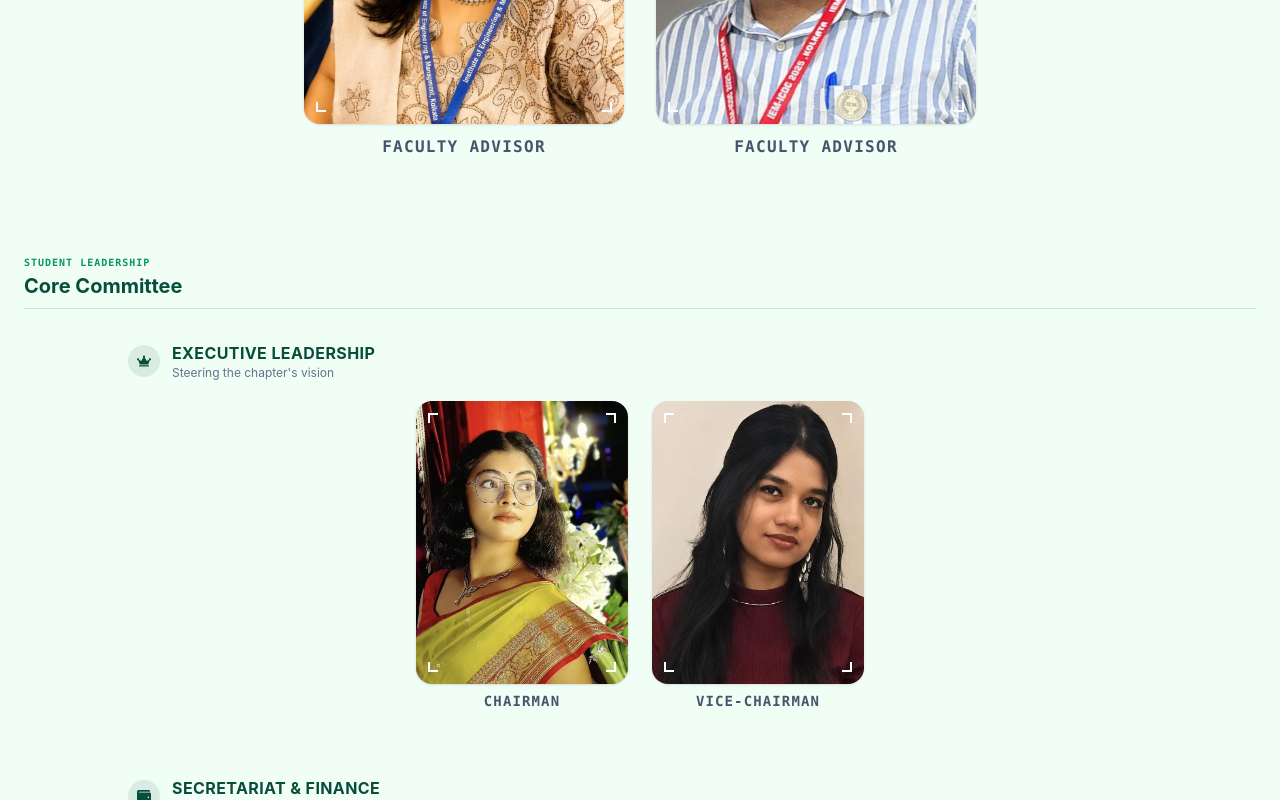
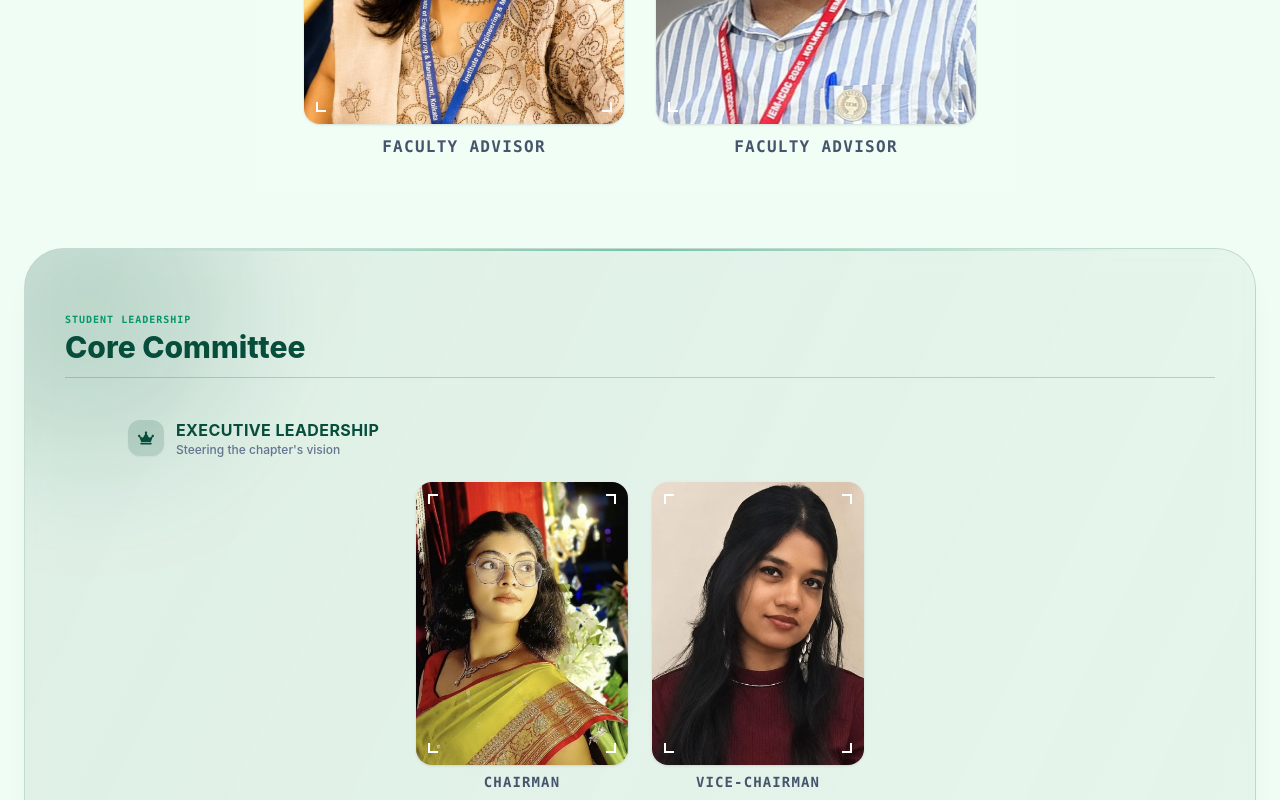
Before and after one commit to IETE-Student-Chapter-IEM/iete-iem-web, a React (Vite) app: page / in a window 1280 px wide. Shown: the part 1840-2640 px from the top of the page. Built offline with nearby package versions, Linux system fonts and the light colour scheme.

Commit message:
Update team component

```diff
--- a/src/components/homepage/Team.jsx
+++ b/src/components/homepage/Team.jsx
@@ -2,7 +2,7 @@ import { useEffect, useRef, useState } from "react";
 import gsap from "gsap";
 import { ScrollTrigger } from "gsap/ScrollTrigger";
 import { FaCrown, FaWallet, FaBullhorn, FaLaptopCode } from "react-icons/fa";
-// import AmbientGeometry from "./AmbientGeometry";
+
 import {
   FACULTY_MEMBERS,
   STUDENT_MEMBERS,
@@ -19,7 +19,9 @@ const SECTION_ICONS = {
   "technology-creative": FaLaptopCode,
 };
 
-// Standard grids for 2/3/4-person sections
+// ==========================================
+// STANDARD GRIDS FOR 2 / 3 / 4 PEOPLE
+// ==========================================
 function gridClassFor(count) {
   if (count <= 2) return "mx-auto grid max-w-md grid-cols-2 gap-5 sm:gap-6";
   if (count === 3)
@@ -27,21 +29,18 @@ function gridClassFor(count) {
   return "grid grid-cols-2 gap-3 sm:grid-cols-4 sm:gap-5";
 }
 
-/**
- * Special 3-over-2 layout: 3 cards on row 1, 2 centered cards on row 2.
- * Built on a 6-column grid — each card spans 2 columns, so 3 cards fill
- * row 1 exactly, and giving card #4 an explicit col-start of 2 leaves
- * columns 1 and 6 empty on row 2, centering the last pair.
- */
+// ==========================================
+// SPECIAL 5-PERSON GRID
+// ==========================================
 function FiveUpGrid({ members, renderCard }) {
   return (
     <div className="mx-auto grid max-w-4xl grid-cols-2 gap-3 sm:grid-cols-6 sm:gap-5">
       {members.map((member, idx) => {
         let extra = "col-span-1 sm:col-span-2";
         if (idx === 3) extra += " sm:col-start-2";
-        // On mobile, center the trailing 5th card under the 2x2 grid above it
         if (idx === 4)
-          extra += " col-span-2 sm:col-span-2 mx-auto w-1/2 sm:w-auto sm:mx-0";
+          extra += " col-span-2 mx-auto w-1/2 sm:col-span-2 sm:mx-0 sm:w-auto";
+
         return (
           <div key={member.id} className={extra}>
             {renderCard(member)}
@@ -61,7 +60,7 @@ export default function Team() {
 
   const groupedStudents = CORE_SECTIONS.map((section) => ({
     ...section,
-    members: STUDENT_MEMBERS.filter((m) => m.section === section.key),
+    members: STUDENT_MEMBERS.filter((member) => member.section === section.key),
   })).filter((group) => group.members.length > 0);
 
   useEffect(() => {
@@ -115,10 +114,8 @@ export default function Team() {
       ref={sectionRef}
       className="relative w-full overflow-hidden bg-brand-tint/30 py-16 sm:py-20"
     >
-      {/* <AmbientGeometry theme="light" /> */}
-
       <div className="relative z-10 mx-auto max-w-7xl px-5 sm:px-6">
-        {/* Section Header */}
+        {/* MAIN SECTION HEADER */}
         <div className="mx-auto max-w-2xl text-center">
           <h2 className="text-3xl font-extrabold tracking-tight text-brand-primary sm:text-4xl">
             Meet the Minds Behind the Chapter
@@ -129,7 +126,7 @@ export default function Team() {
           </p>
         </div>
 
-        {/* Category Filters */}
+        {/* CATEGORY FILTERS */}
         <div className="mt-6 flex justify-center gap-2">
           {[
             { key: "all", label: "All Members" },
@@ -150,6 +147,7 @@ export default function Team() {
           ))}
         </div>
 
+        {/* FACULTY SECTION */}
         {showFaculty && (
           <div className="mt-12">
             <div className="mb-6 border-b border-brand-accent/20 pb-2">
@@ -169,39 +167,51 @@ export default function Team() {
           </div>
         )}
 
+        {/* CORE COMMITTEE SECTION (ENHANCED COLOR & COVER) */}
         {showStudents && (
-          <div className="mt-16">
-            <div className="mb-8 border-b border-brand-accent/20 pb-2">
+          <div className="relative mt-16 overflow-hidden rounded-[2.5rem] border border-brand-primary/15 bg-gradient-to-br from-brand-primary/[0.08] via-emerald-950/[0.04] to-brand-accent/[0.08] px-4 py-10 shadow-xl shadow-brand-primary/5 backdrop-blur-md sm:px-10 sm:py-14">
+            {/* Ambient Background Glows */}
+            <div className="pointer-events-none absolute -left-20 -top-20 h-72 w-72 rounded-full bg-brand-primary/15 blur-3xl" />
+            <div className="pointer-events-none absolute -bottom-20 -right-20 h-72 w-72 rounded-full bg-brand-accent/15 blur-3xl" />
+
+            {/* Glowing Accent Top Border */}
+            <div className="pointer-events-none absolute left-1/2 top-0 h-[2px] w-[80%] -translate-x-1/2 bg-gradient-to-r from-transparent via-brand-accent/50 to-transparent" />
+
+            {/* Core Committee Header */}
+            <div className="relative z-10 mb-10 border-b border-brand-accent/30 pb-3">
               <span className="font-mono text-[10px] font-bold uppercase tracking-widest text-brand-accent">
                 Student Leadership
               </span>
-              <h3 className="text-xl font-bold text-brand-primary">
+              <h3 className="text-2xl font-extrabold text-brand-primary sm:text-3xl">
                 Core Committee
               </h3>
             </div>
 
-            {/* Tighter max-width here scales every card down vs. the old full-width grid */}
-            <div className="mx-auto flex max-w-5xl flex-col gap-12">
+            {/* Core Committee Groups */}
+            <div className="relative z-10 mx-auto flex max-w-5xl flex-col gap-14">
               {groupedStudents.map((group) => {
                 const Icon = SECTION_ICONS[group.key];
                 const count = group.members.length;
 
                 return (
                   <div key={group.key}>
-                    <div className="core-section-header mb-5 flex items-center gap-3">
-                      <span className="flex h-8 w-8 shrink-0 items-center justify-center rounded-full bg-brand-primary/10 text-brand-primary">
-                        {Icon && <Icon className="h-3.5 w-3.5" />}
+                    {/* SUBSECTION HEADER */}
+                    <div className="core-section-header mb-6 flex items-center gap-3">
+                      <span className="flex h-9 w-9 shrink-0 items-center justify-center rounded-xl bg-brand-primary/15 text-brand-primary shadow-xs">
+                        {Icon && <Icon className="h-4 w-4" />}
                       </span>
+
                       <div>
                         <h4 className="text-sm font-bold uppercase tracking-wide text-brand-primary sm:text-base">
                           {group.label}
                         </h4>
-                        <p className="text-xs text-slate-500">
+                        <p className="text-xs text-slate-500 font-medium">
                           {group.tagline}
                         </p>
                       </div>
                     </div>
 
+                    {/* MEMBER GRID */}
                     {count === 5 ? (
                       <FiveUpGrid
                         members={group.members}
--- a/src/components/homepage/team/TeamCard.jsx
+++ b/src/components/homepage/team/TeamCard.jsx
@@ -163,7 +163,7 @@ export default function TeamCard({ member, compact = false }) {
   const roleTextClass = compact ? "text-[10px]" : "text-[11px]";
   const deptTextClass = compact ? "text-[8px]" : "text-[9px]";
   const bioTextClass = compact ? "text-[9px]" : "text-[10.5px]";
-  const panelHeight = compact ? "h-[35%]" : "h-382%]";
+  const panelHeight = compact ? "h-[35%]" : "h-[34%]";
   const panelPadding = compact ? "px-3 pb-3 pt-2" : "px-4 pb-4 pt-3";
   const socialSize = compact ? "h-6 w-6" : "h-7 w-7";
   const socialIconSize = compact ? "h-2.5 w-2.5" : "h-3 w-3";
```
